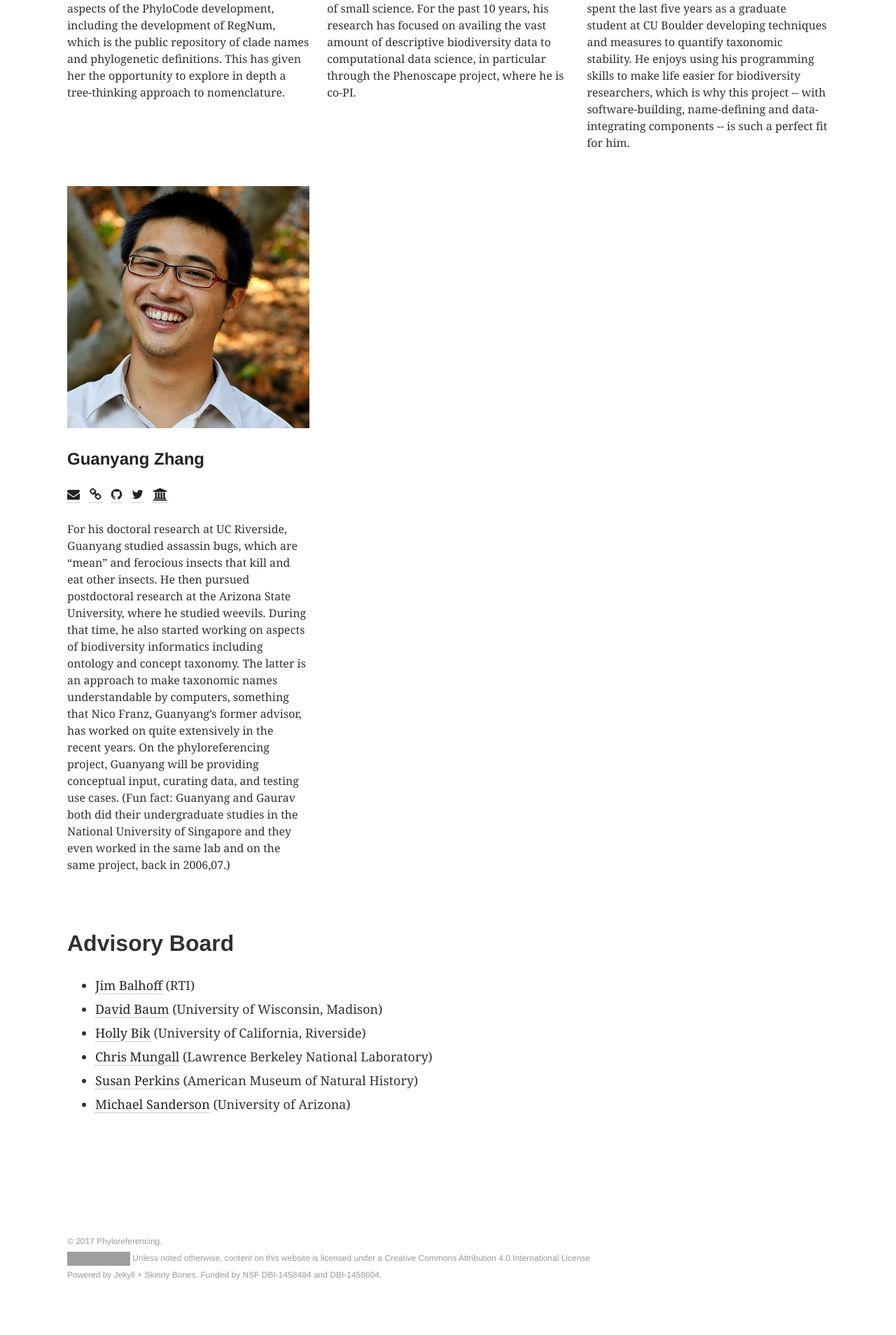
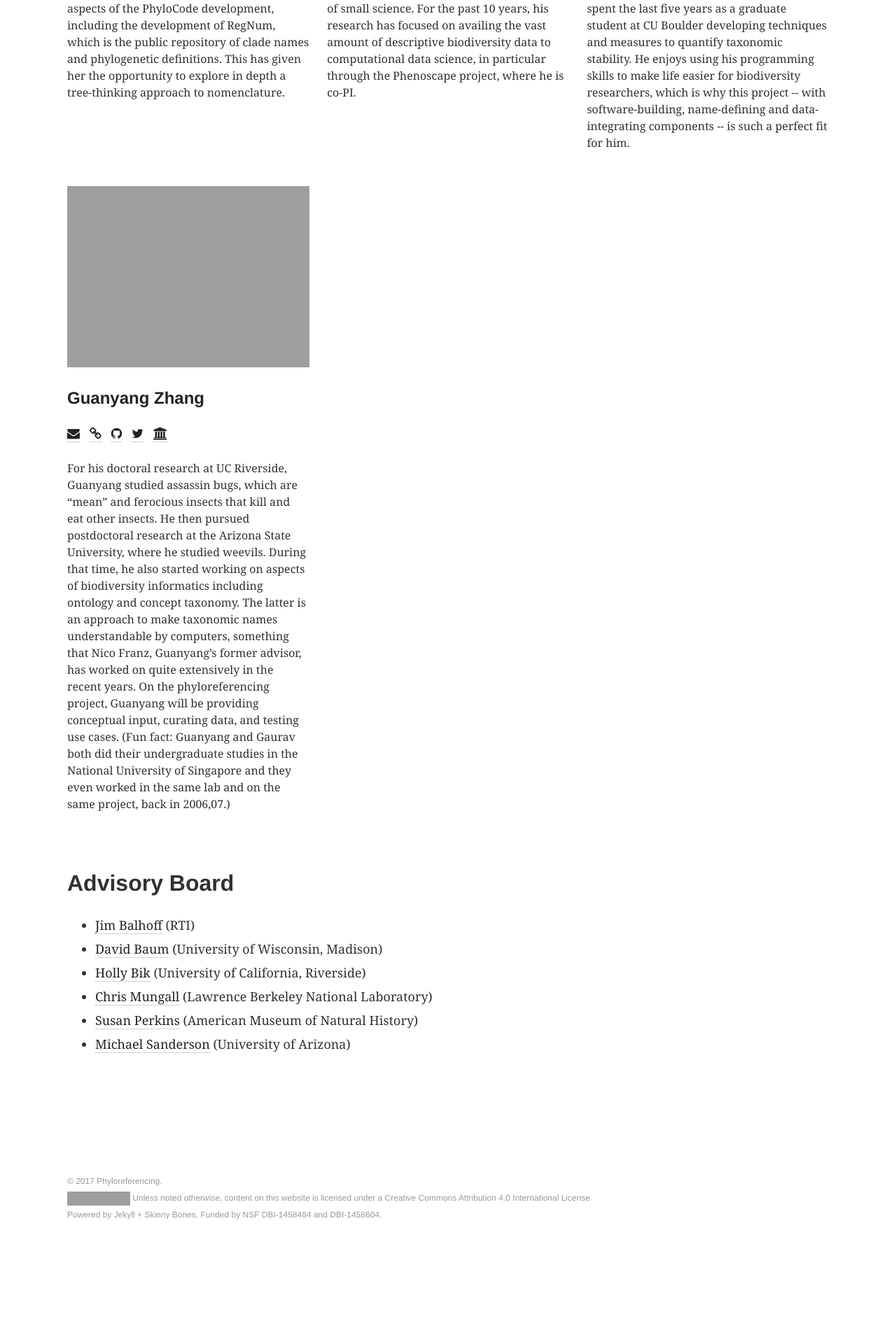
Before and after one commit to phyloref/phyloref.github.io, a Jekyll site: the page built from _pages/people.md, in a window 1280 px wide. Shown: the part 770-2678 px from the top of the page at 70% size. Built offline with Jekyll 4.4.1, drawn with Linux system fonts in a browser that asks for light colours; comment, search, counter and statistics services are not loaded; after the commit the page ends 2592 px from its top, so only the background shows below that; grey boxes are pictures that could not be loaded.

Commit message:
Update authors.yml

```diff
--- a/_data/authors.yml
+++ b/_data/authors.yml
@@ -41,7 +41,7 @@ gyzhang:
   email: gyz151@gmail.com
   bio: "Entomologist, taxonomist and aspiring bioinformatics scientist. Has described 30 new insect species. Able to sequence DNA, draw (insect) genitalia, but also crunch some data"
   fullbio: "For his doctoral research at UC Riverside, Guanyang studied assassin bugs, which are “mean” and ferocious insects that kill and eat other insects. He then pursued postdoctoral research at the Arizona State University, where he studied weevils. During that time, he also started working on aspects of biodiversity informatics including ontology and concept taxonomy. The latter is an approach to make taxonomic names understandable by computers, something that Nico Franz, Guanyang’s former advisor, has worked on quite extensively in the recent years. On the phyloreferencing project, Guanyang will be providing conceptual input, curating data, and testing use cases. (Fun fact: Guanyang and Gaurav both did their undergraduate studies in the National University of Singapore and they even worked in the same lab and on the same project, back in 2006,07.)"
-  avatar: Guanyang_Zhang-avatar.jpeg
+  avatar: Guanyang_Zhang-avatar-160.jpeg
   twitter: gyzhang2
   github: gzhang2
   scholar: https://scholar.google.com/citations?user=bYU741YAAAAJ&hl=en
```
